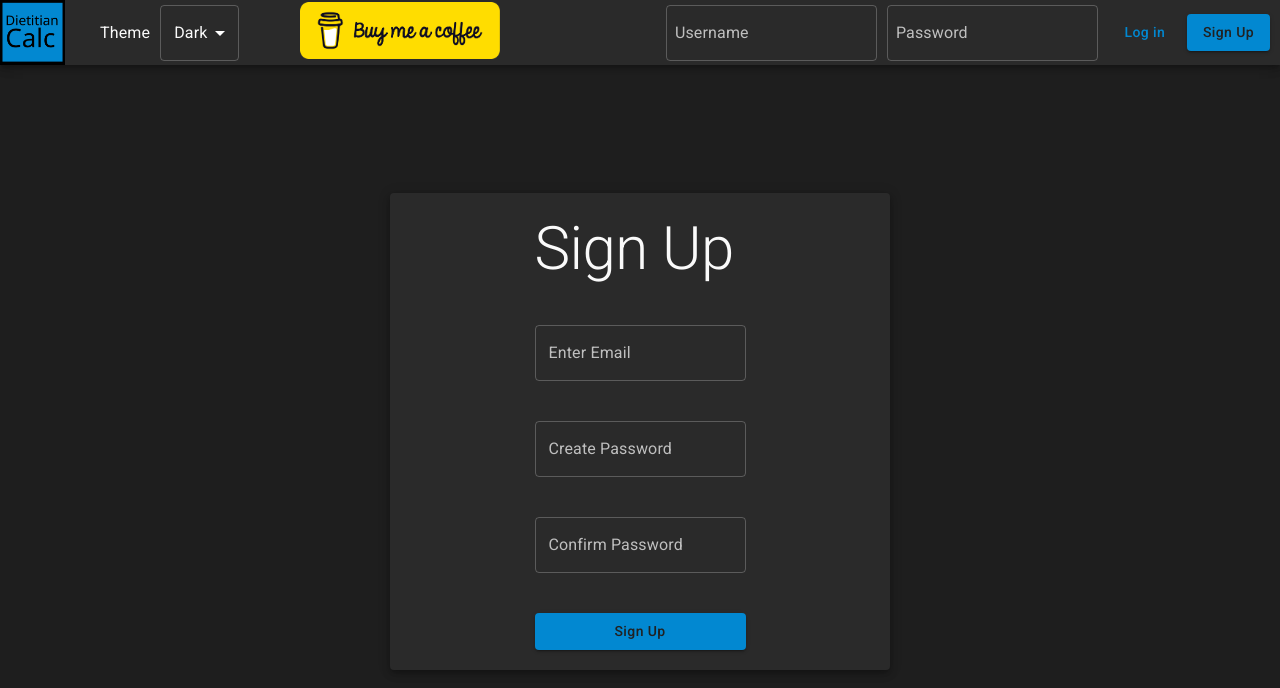
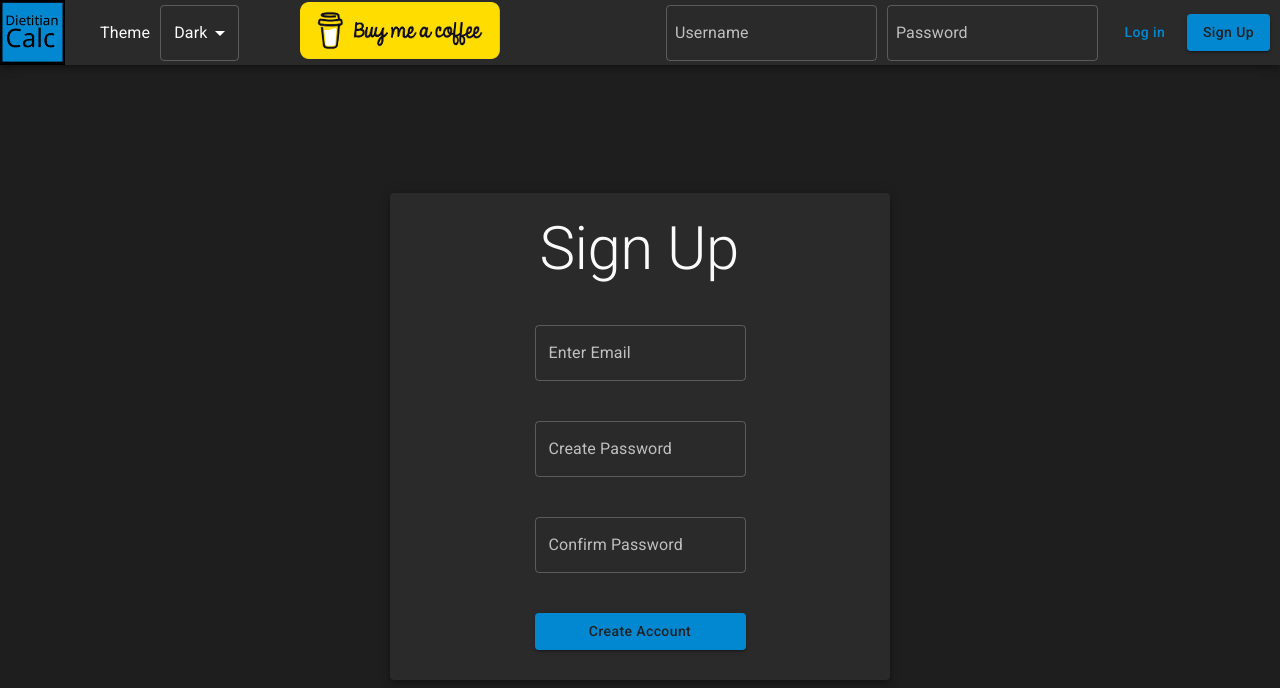
Before and after one commit to saltedTofu/RDCalc2, a React (Create React App) app: page /signup in a window 1280 px wide. Shown: the top 688 px of the page. Built offline with nearby package versions, Linux system fonts and the light colour scheme; no server answers.

Commit message:
sign up form format

```diff
--- a/src/components/SignUp/SignUp.js
+++ b/src/components/SignUp/SignUp.js
@@ -46,7 +46,7 @@ function SignUp({currentTheme,handleThemeChange}){
                 <Header currentTheme={currentTheme} handleThemeChange={handleThemeChange}/>
                 <Paper elevation={5} className="signUpForm">
                     <form onSubmit={handleSubmit}>
-                        <Typography variant="h2" sx={{marginTop:'20px', marginBottom:'20px'}}>Sign Up</Typography>
+                        <Typography variant="h2" sx={{marginTop:'20px', marginBottom:'20px', marginLeft:'5px'}}>Sign Up</Typography>
                         <FormGroup sx={{width:'100%'}}>
                             <FormControl><TextField label="Enter Email" sx={{marginTop:'20px', marginBottom:'20px'}} inputRef={emailRef}></TextField></FormControl>
                         </FormGroup>
@@ -56,7 +56,7 @@ function SignUp({currentTheme,handleThemeChange}){
                         <FormGroup sx={{width:'100%'}}>
                             <FormControl><TextField label="Confirm Password" sx={{marginTop:'20px', marginBottom:'20px'}} type="password" inputRef={passwordConfirmRef}></TextField></FormControl>
                         </FormGroup>
-                        <Button disabled={loading} fullWidth variant="contained" sx={{marginTop:'20px', marginBottom:'20px'}} type="submit">Sign Up</Button>
+                        <Button disabled={loading} fullWidth variant="contained" sx={{marginTop:'20px', marginBottom:'30px'}} type="submit">Create Account</Button>
                     </form>
                 </Paper>
                 {error && <Alert sx={{marginTop:'15px'}} color="error">{error}</Alert>}
```
Also changed, not shown: 1 other file (tests, documents, lock files or other folders).
